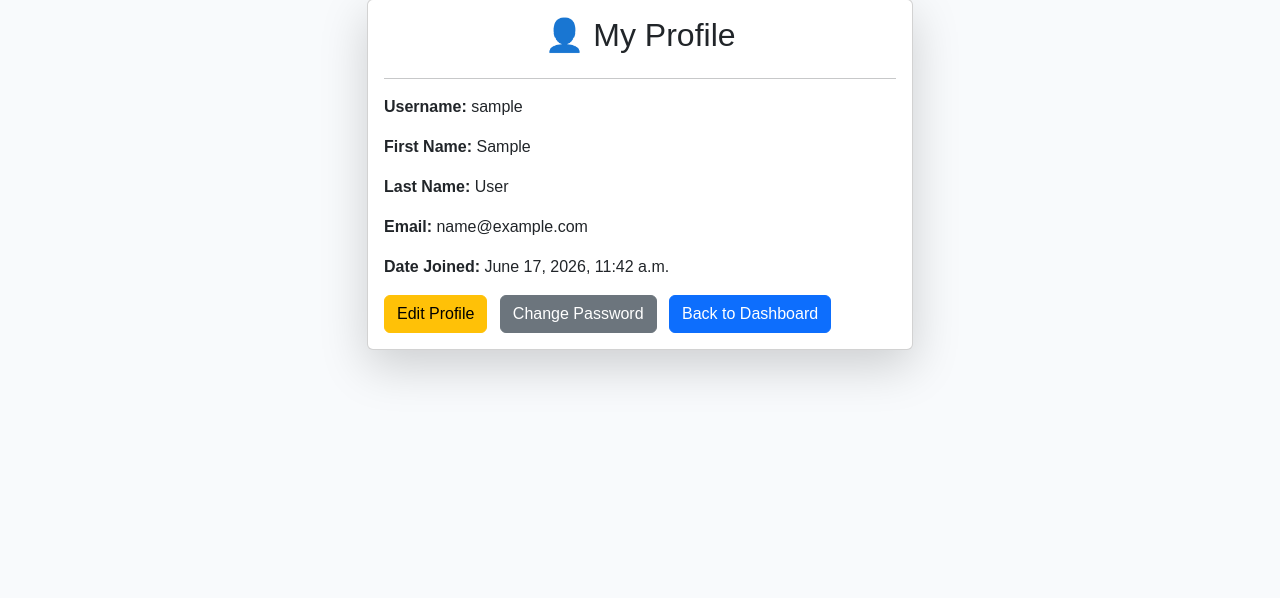
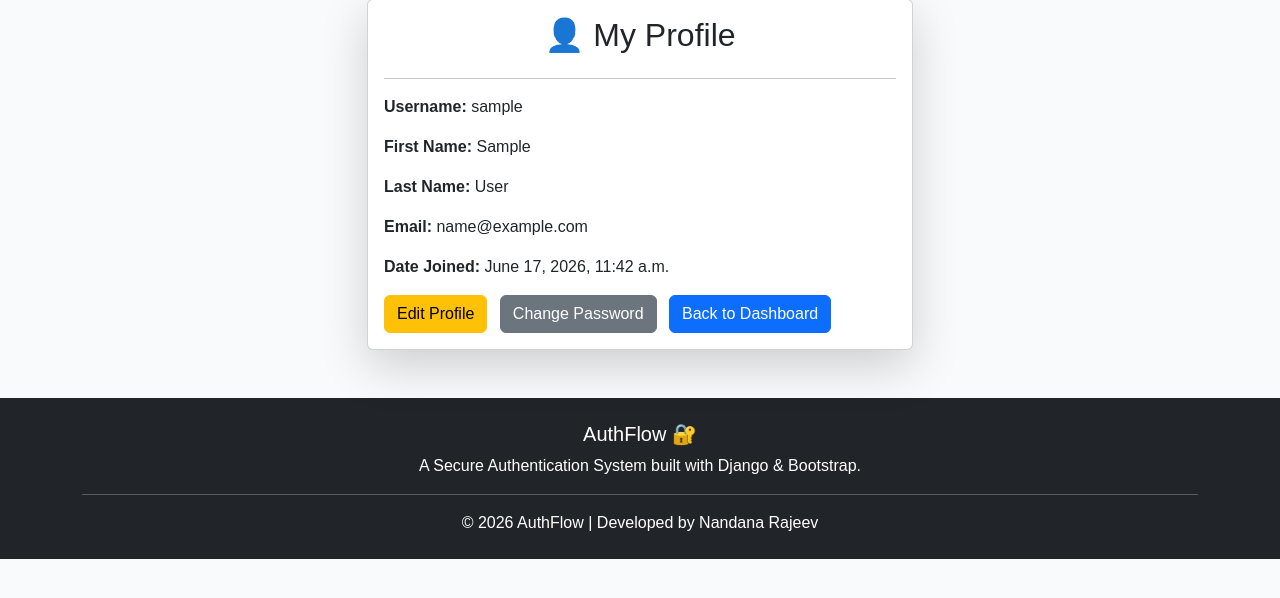
Before and after one commit to nandanack5/authflow-django, a Django app: page /profile/ in a window 1280 px wide. Shown: the part 105-703 px from the top of the page. Run offline with Django 5.2, Linux system fonts and the light colour scheme; the visitor is signed in with stand-in values (Sample User, id 1).

Commit message:
added footer

```diff
--- a/accounts/static/accounts/css/style.css
+++ b/accounts/static/accounts/css/style.css
@@ -124,3 +124,21 @@ button{
     border:2px solid #2563eb;
 
 }
+
+.card {
+
+    transition: 0.3s;
+
+}
+
+.card:hover {
+
+    transform: translateY(-5px);
+
+}
+
+footer {
+
+    margin-top: 100px;
+
+}
--- a/accounts/templates/accounts/base.html
+++ b/accounts/templates/accounts/base.html
@@ -17,7 +17,6 @@
 </head>
 
 <body>
-<body>
 
     {% include 'accounts/partials/navbar.html' %}
 
@@ -27,7 +26,7 @@
 
         {% for message in messages %}
 
-    <div class="alert alert-{{ message.tags }} alert-dismissible fade show">
+        <div class="alert alert-{{ message.tags }} alert-dismissible fade show" role="alert">
 
             {{ message }}
 
@@ -52,7 +51,7 @@
         {% endblock %}
 
     </div>
-
+    {% include 'accounts/partials/footer.html' %}
 
     <script src="https://cdn.jsdelivr.net/npm/bootstrap@5.3.7/dist/js/bootstrap.bundle.min.js"></script>
 
--- /dev/null
+++ b/accounts/templates/accounts/partials/footer.html
@@ -0,0 +1,27 @@
+<footer class="bg-dark text-white mt-5 py-4">
+
+    <div class="container text-center">
+
+        <h5>
+
+            AuthFlow 🔐
+
+        </h5>
+
+        <p>
+
+            A Secure Authentication System built with Django & Bootstrap.
+
+        </p>
+
+        <hr>
+
+        <p class="mb-0">
+
+            © 2026 AuthFlow | Developed by Nandana Rajeev
+
+        </p>
+
+    </div>
+
+</footer>
```
Also changed, not shown: accounts/views.py (line endings or trailing spaces). Lines whose indentation alone changed are shown as unchanged.
